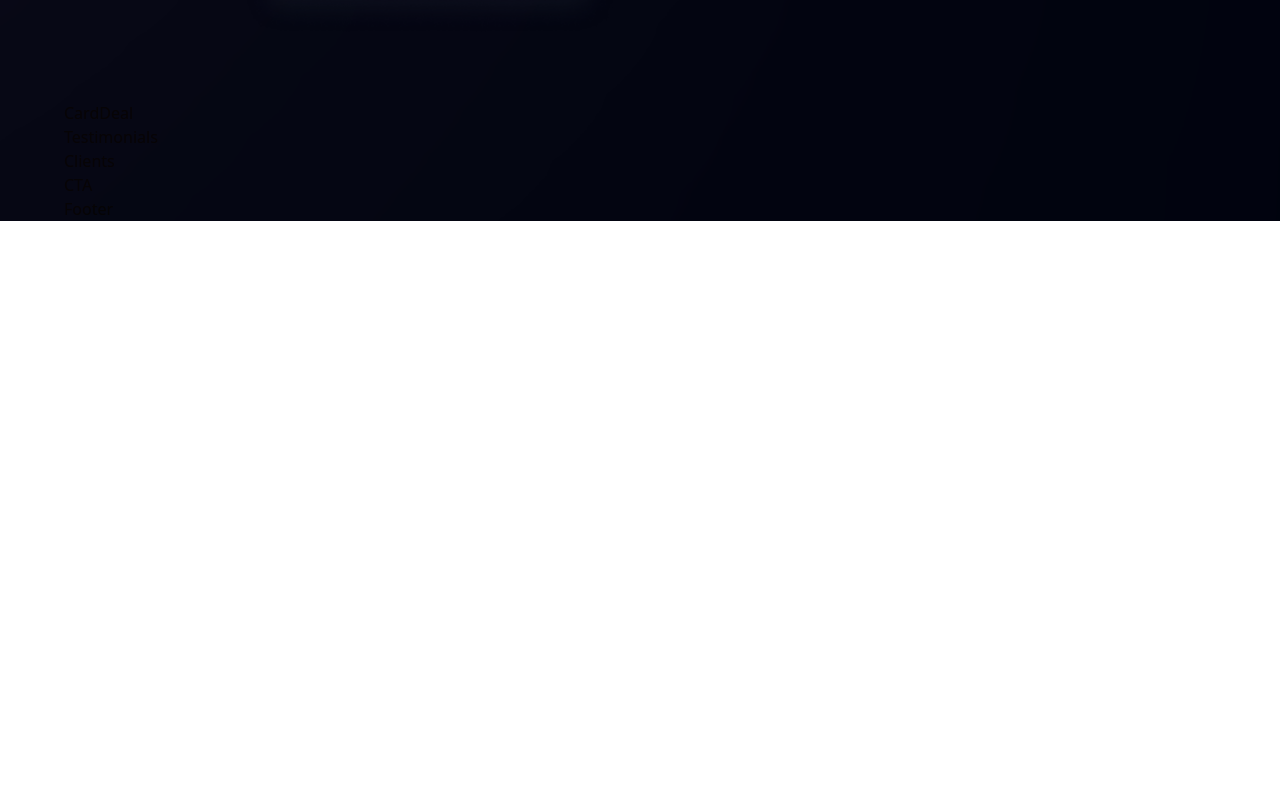
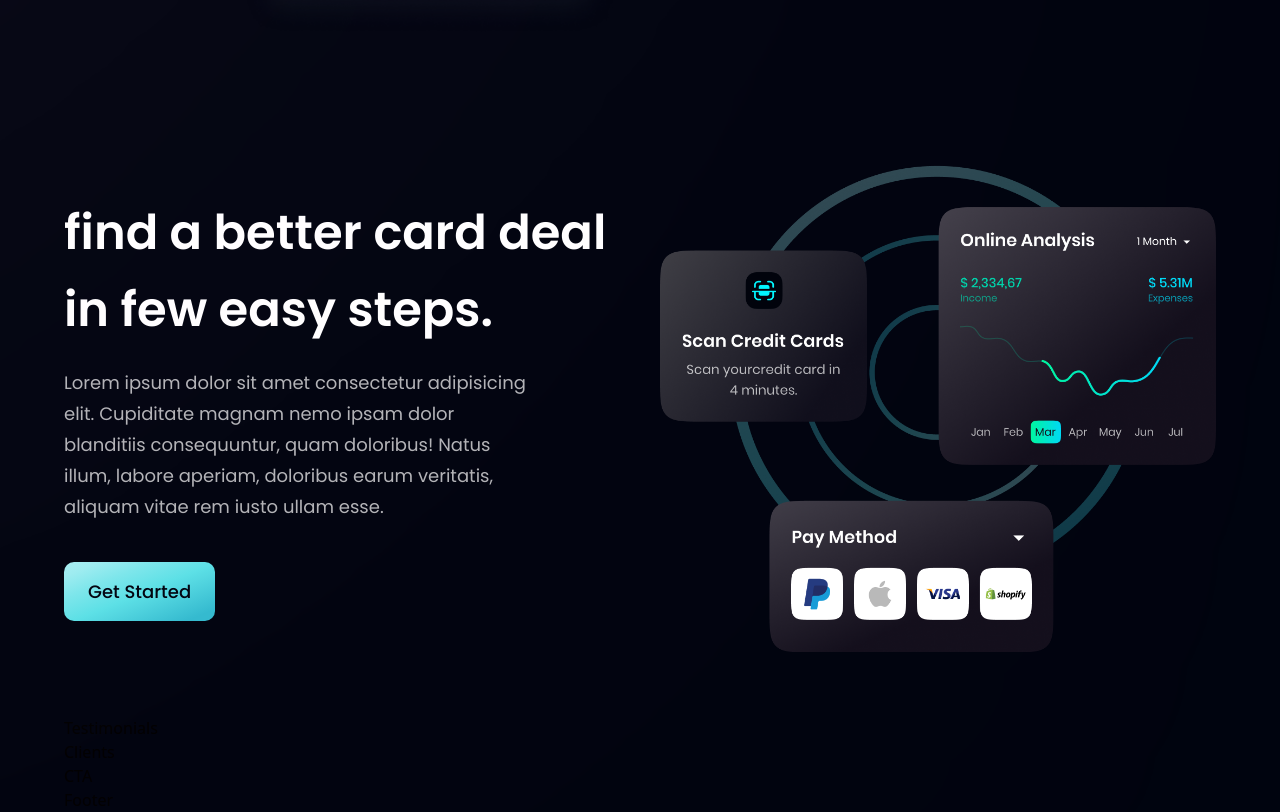
Before and after one commit to titantooth/modern-bank, a React (Vite) app: page / in a window 1280 px wide. Shown: the part 1888-2700 px from the top of the page. Before the commit the page ends 2109 px from the top, so only its background shows below. Built offline with nearby package versions, Linux system fonts and the light colour scheme.

Commit message:
card deal section

```diff
--- a/src/components/Button.jsx
+++ b/src/components/Button.jsx
@@ -5,7 +5,7 @@
     <div>
       <button
         type="button"
-        className={`py-4 px-6 bg-blue-gradient font-poppins font-medium text-[18px] text-primary outline-none ${styles}`}
+        className={`py-4 px-6 bg-blue-gradient font-poppins font-medium text-[18px] text-primary outline-none ${styles} rounded-[10px]`}
       >
         Get Started
       </button>
--- a/src/components/CardDeal.jsx
+++ b/src/components/CardDeal.jsx
@@ -1,7 +1,28 @@
 import React from "react";
+import { card } from "../assets";
+import styles, { layout } from "../style";
+import Button from "./Button";
 
-const CardDeal = () => {
-  return <div>CardDeal</div>;
-};
+const CardDeal = () => (
+  <section className={layout.section}>
+    <div className={layout.sectionInfo}>
+      <h2 className={styles.heading2}>
+        find a better card deal <br className="sm:block hidden" /> in few easy
+        steps.
+      </h2>
+      <p className={`${styles.paragraph} max-w-[470px] mt-5`}>
+        Lorem ipsum dolor sit amet consectetur adipisicing elit. Cupiditate
+        magnam nemo ipsam dolor blanditiis consequuntur, quam doloribus! Natus
+        illum, labore aperiam, doloribus earum veritatis, aliquam vitae rem
+        iusto ullam esse.
+      </p>
+
+      <Button styles="mt-10" />
+    </div>
+    <div className={layout.sectionImg}>
+      <img src={card} alt="card" className="w-[100%] h-[100%]" />
+    </div>
+  </section>
+);
 
 export default CardDeal;
```
